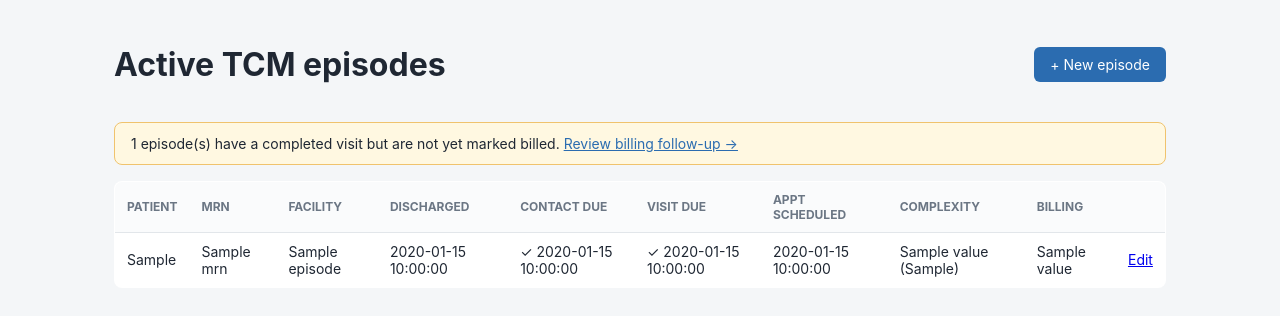
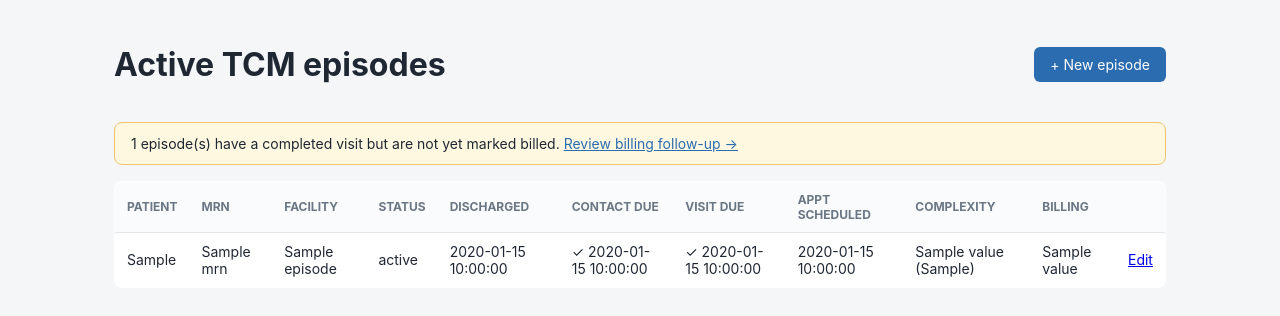
Before and after one commit to gfdouglas4/tcm-tracker, a FastAPI app: template app/templates/dashboard.html in a window 1280 px wide. Shown: the top 316 px of the page. Run offline with FastAPI, Linux system fonts and the light colour scheme; the template is opened without the code that fills it: most values are stand-ins (such as "Sample title", 1, 10 or a date in 2020).

Commit message:
Add Status column and update table structure

```diff
--- a/app/templates/dashboard.html
+++ b/app/templates/dashboard.html
@@ -19,6 +19,7 @@
       <th>Patient</th>
       <th>MRN</th>
       <th>Facility</th>
+      <th>Status</th>
       <th>Discharged</th>
       <th>Contact due</th>
       <th>Visit due</th>
@@ -37,12 +38,13 @@
       <td>{{ e.patient_initials }}</td>
       <td>{{ e.mrn }}</td>
       <td>{{ e.facility_name }}</td>
-      <td>{{ e.discharge_date }}</td>
+      <td>{{ e.status_label }}</td>
+      <td>{{ e.discharge_date or "—" }}</td>
       <td>
-        {% if e.tcm_contact_date %}✓ {{ e.tcm_contact_date }}{% else %}<span class="{{ 'flag' if contact_late }}">{{ e.contact_deadline }}</span>{% endif %}
+        {% if e.tcm_contact_date %}✓ {{ e.tcm_contact_date }}{% elif e.contact_deadline %}<span class="{{ 'flag' if contact_late }}">{{ e.contact_deadline }}</span>{% else %}—{% endif %}
       </td>
       <td>
-        {% if e.appointment_completed_date %}✓ {{ e.appointment_completed_date }}{% else %}<span class="{{ 'flag' if visit_late }}">{{ e.visit_deadline }}</span>{% endif %}
+        {% if e.appointment_completed_date %}✓ {{ e.appointment_completed_date }}{% elif e.visit_deadline %}<span class="{{ 'flag' if visit_late }}">{{ e.visit_deadline }}</span>{% else %}—{% endif %}
       </td>
       <td>{{ e.appointment_scheduled_date or "—" }}</td>
       <td>{{ e.complexity.value if e.complexity else "—" }} {% if e.suggested_cpt %}({{ e.suggested_cpt }}){% endif %}</td>
@@ -50,7 +52,7 @@
       <td><a href="/episodes/{{ e.id }}/edit">Edit</a></td>
     </tr>
     {% else %}
-    <tr><td colspan="10" class="muted">No active episodes yet.</td></tr>
+    <tr><td colspan="11" class="muted">No active episodes yet.</td></tr>
     {% endfor %}
   </tbody>
 </table>
```
